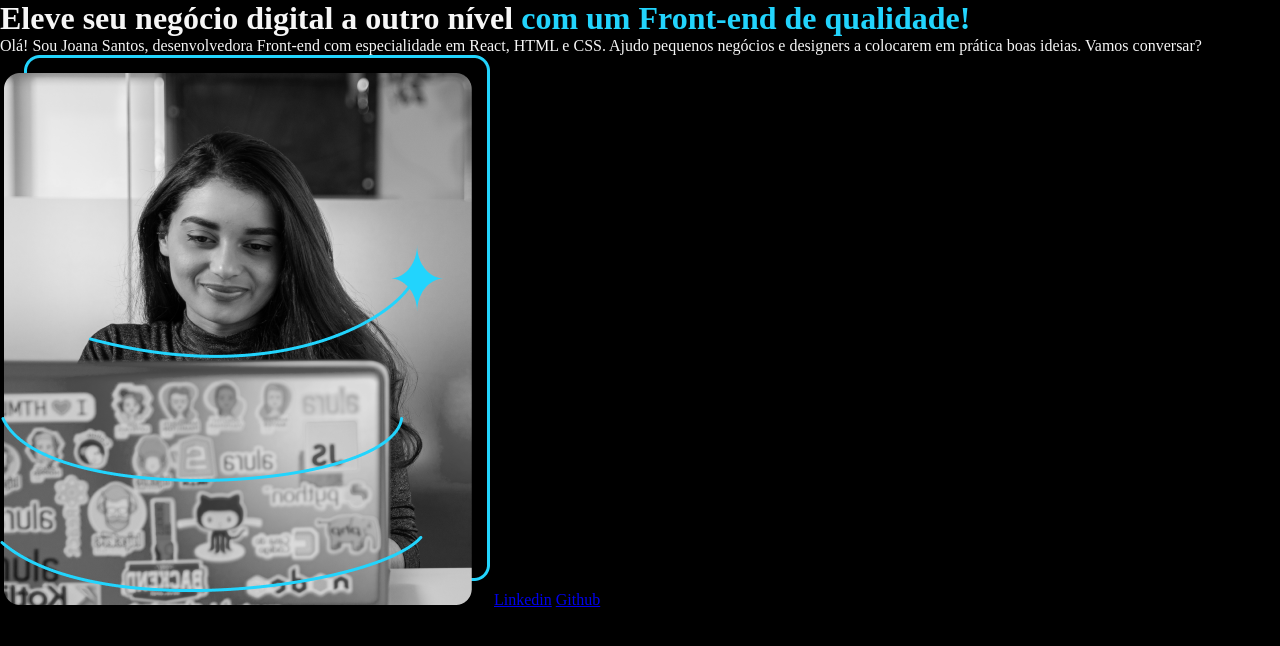
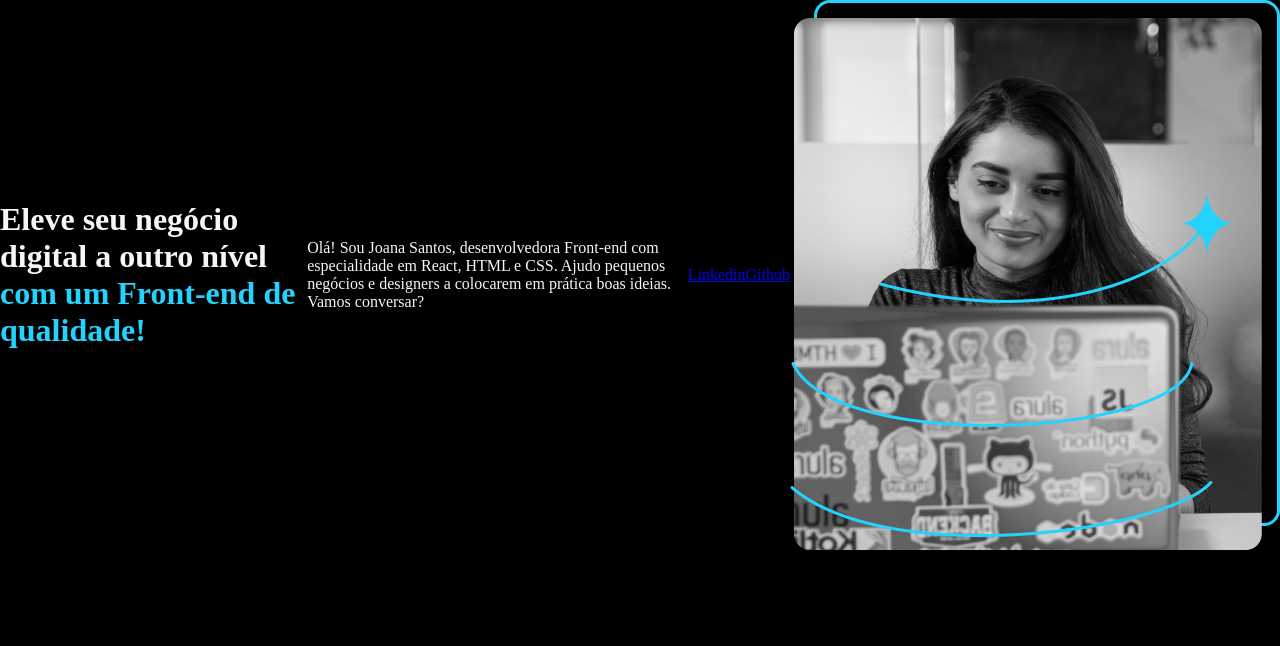
Before and after one commit to ericsonnascimento/portfolio_html_css_v1, a plain HTML site: page index.html in a window 1280 px wide. Drawn offline with Linux system fonts and the light colour scheme.

Commit message:
criacao da classe apresentacao no main/html ,intruduzimos no CSS dos modificadores height, box-sizing, flexbox

```diff
--- a/index.html
+++ b/index.html
@@ -8,17 +8,17 @@
 </head>
 <header></header>
 <body>
+    <main class="apresentacao">
         <h1 class="titulo">Eleve seu negócio digital a outro nível <strong class="titulo__destaque">com um Front-end de qualidade!</strong></h1>
         <p>Olá! Sou Joana Santos, desenvolvedora
             Front-end com especialidade em React, HTML e
             CSS. Ajudo pequenos negócios e designers a
             colocarem em prática boas ideias. Vamos
             conversar?</p>
-    <img src="./Imagem.png" alt="foto do portifolio">
-
         <a href="https://www.linkedin.com/in/ericson-nascimento-4a7892253/">Linkedin</a>
         <a href="https://github.com/ericsonnascimento">Github</a>
-
+        <img src="./Imagem.png" alt="foto do portifolio">
+    </main>
 <footer></footer>
 </body>
 </html>
--- a/style.css
+++ b/style.css
@@ -1,13 +1,19 @@
-* {
+*{
     margin: 0;
     padding: 0;
 }
-
-body {
-    background-color: black;
+body{
+    height: 100vh;
+    box-sizing: border-box;
+    background-color: #000000;
     color: #F6F6F6;
 }
 
 .titulo__destaque {
     color: #22D4FD;
 }
+
+.apresentacao{
+    display: flex;
+    align-items: center;
+}
```
Lines whose indentation alone changed are shown as unchanged.
